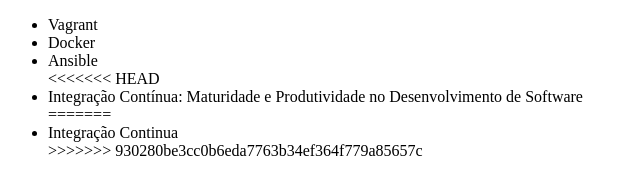
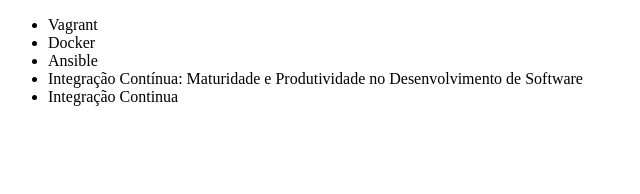
Before and after one commit to dan01silva/alura-git, a plain HTML site: page index.html in a window 1280 px wide. Shown: the whole page, without its empty margins (0-640 px from the left). Drawn offline with Linux system fonts and the light colour scheme.

```diff
--- a/index.html
+++ b/index.html
@@ -9,11 +9,8 @@
         <li>Vagrant</li>
         <li>Docker</li>
         <li>Ansible</li>
-<<<<<<< HEAD
         <li>Integração Contínua: Maturidade e Produtividade no Desenvolvimento de Software</li>
-=======
         <li>Integração Continua</li>
->>>>>>> 930280be3cc0b6eda7763b34ef364f779a85657c
     </ul>
 </body>
 </html>
```
